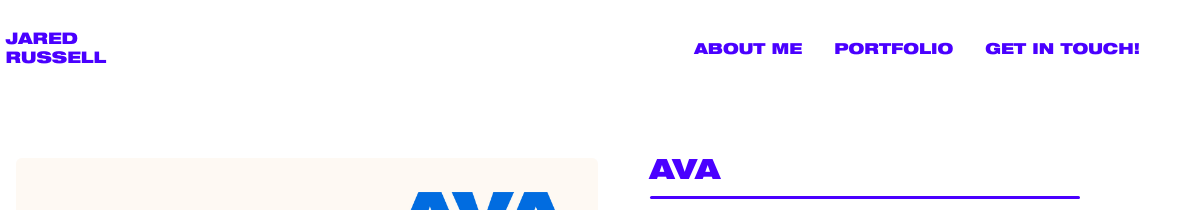
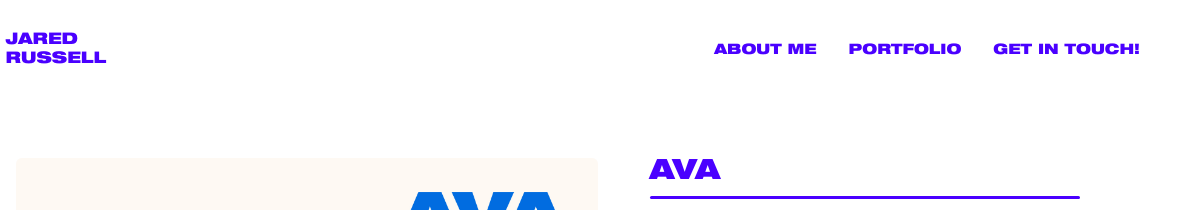
Before and after one commit to Unwisegenius/unwisegenius, a website: page AVA.html in a window 1280 px wide. Shown: the top 210 px of the page, 92-1280 px from the left. Drawn offline with Linux system fonts and the light colour scheme; a web font is replaced by a local one.

Commit message:
Update style.css

```diff
--- a/style.css
+++ b/style.css
@@ -67,7 +67,7 @@ nav {
 }
 nav a {
   font-family: 'HelveticaNeueLTProBlk', Helvetica, Arial, sans-serif;
-  font-size: clamp(0.7rem, 1.8vw, 0.95rem);
+  font-size: clamp(0.68rem, 1.8vw, 0.90rem);
   color: var(--white);             /* Home default: white links */
   text-decoration: none;
   transition: opacity .2s ease;
```
